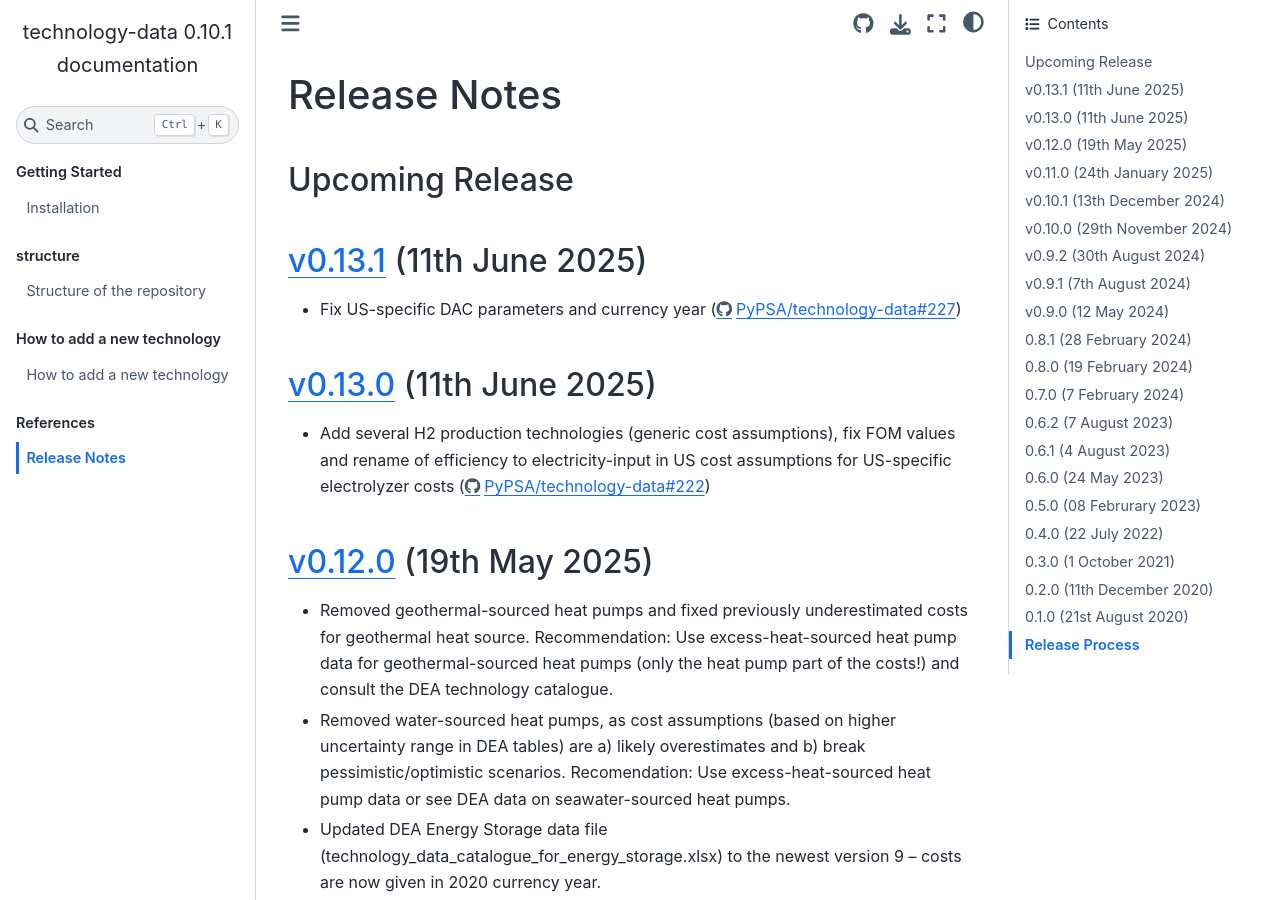
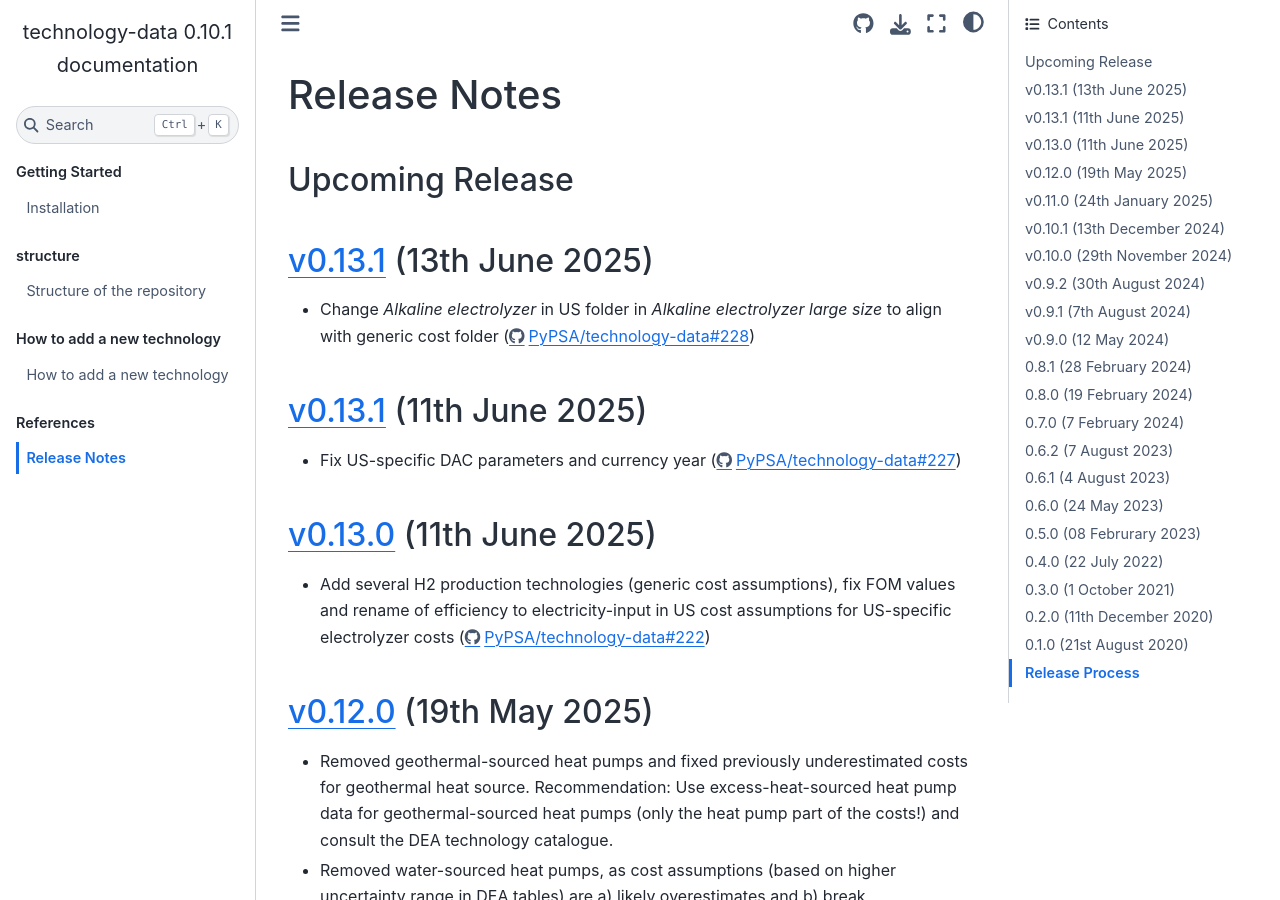
Before and after one commit to PyPSA/technology-data, a Sphinx documentation site: the page built from docs/release_notes.rst, in a window 1280 px wide and 900 px high. Built offline with Sphinx 7.4.7 and the Sphinx Book theme 1.1.4, drawn with Linux system fonts in a browser that asks for light colours.

Commit message:
update release notes

```diff
--- a/docs/release_notes.rst
+++ b/docs/release_notes.rst
@@ -15,6 +15,11 @@ Upcoming Release
 
 ..   The features listed below are not released yet, but will be part of the next release!
 ..   To use the features already you have to use the ``master`` branch.
+
+`v0.13.1 <https://github.com/PyPSA/technology-data/releases/tag/v0.13.2>`__ (13th June 2025)
+=======================================================================================
+
+* Change `Alkaline electrolyzer` in US folder in `Alkaline electrolyzer large size` to align with generic cost folder (https://github.com/PyPSA/technology-data/pull/228)
 
 `v0.13.1 <https://github.com/PyPSA/technology-data/releases/tag/v0.13.1>`__ (11th June 2025)
 =======================================================================================
```
